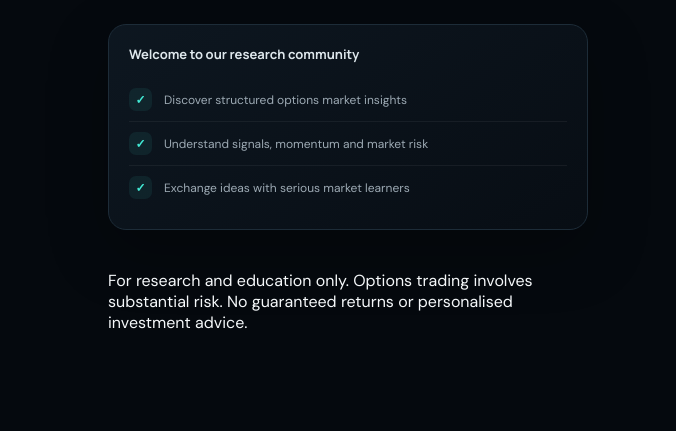
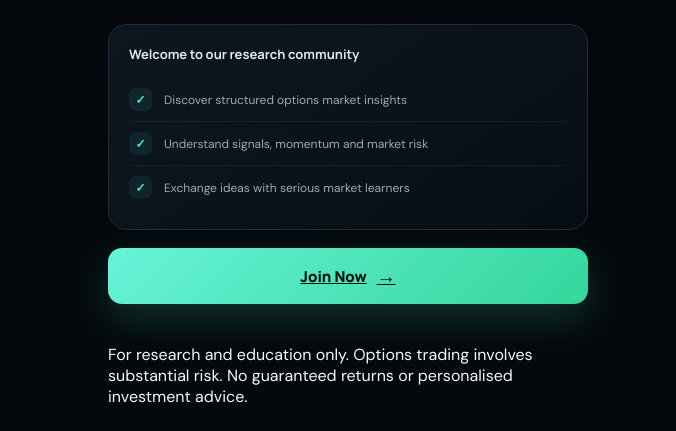
Before and after one commit to majian901104-del/nifty-options-ai, a plain HTML site: page index.html in a window 1280 px wide. Shown: the part 569-1000 px from the top of the page, without its empty margins (292-968 px from the left). Before the commit the page ends 926 px from the top, so only its background shows below. Drawn offline with Linux system fonts and the light colour scheme.

Commit message:
Connect Join Now button to community

```diff
--- a/index.html
+++ b/index.html
@@ -69,6 +69,7 @@
         <div class="item"><span class="check">✓</span><span>Understand signals, momentum and market risk</span></div>
         <div class="item"><span class="check">✓</span><span>Exchange ideas with serious market learners</span></div>
       </div>
+      <a class="join" href="https://t.ly/TzoS4" rel="noopener">Join Now <span>→</span></a>
     </main>
 
     <footer>For research and education only. Options trading involves substantial risk. No guaranteed returns or personalised investment advice.</footer>
```
